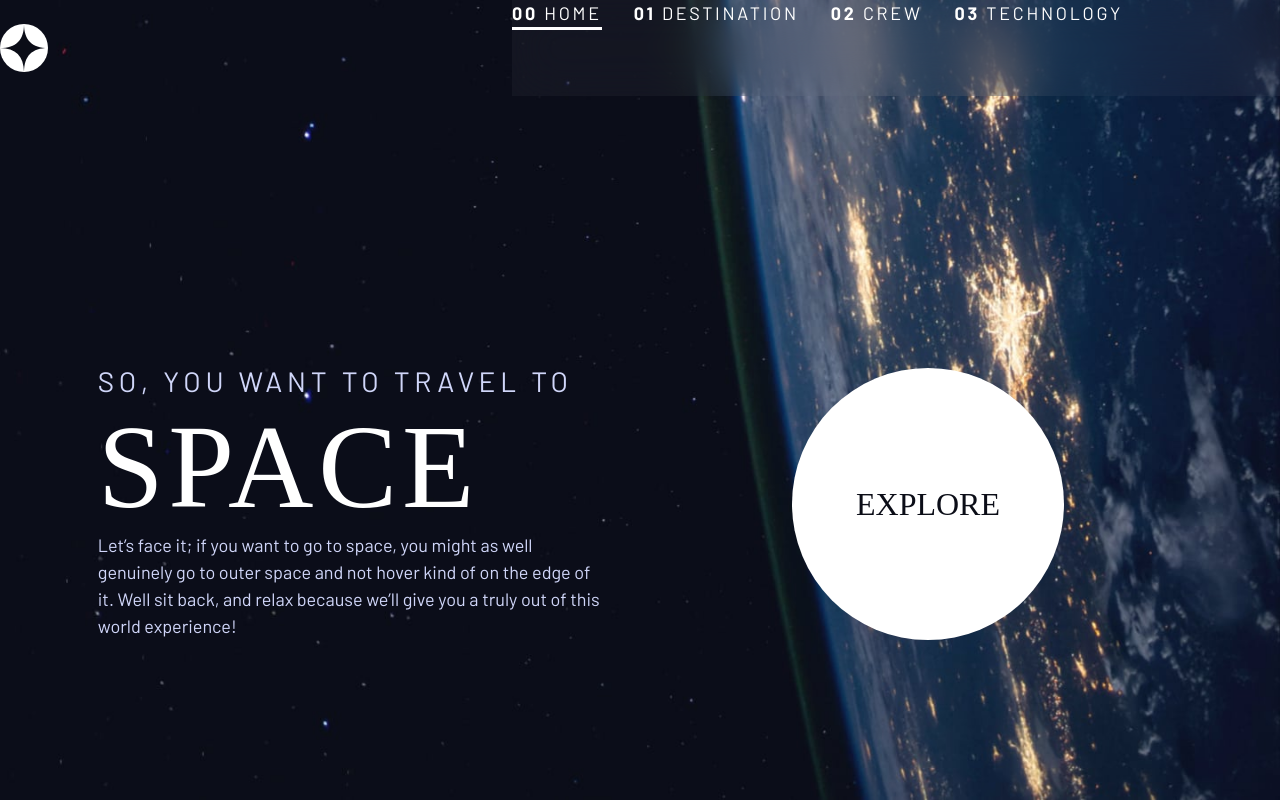
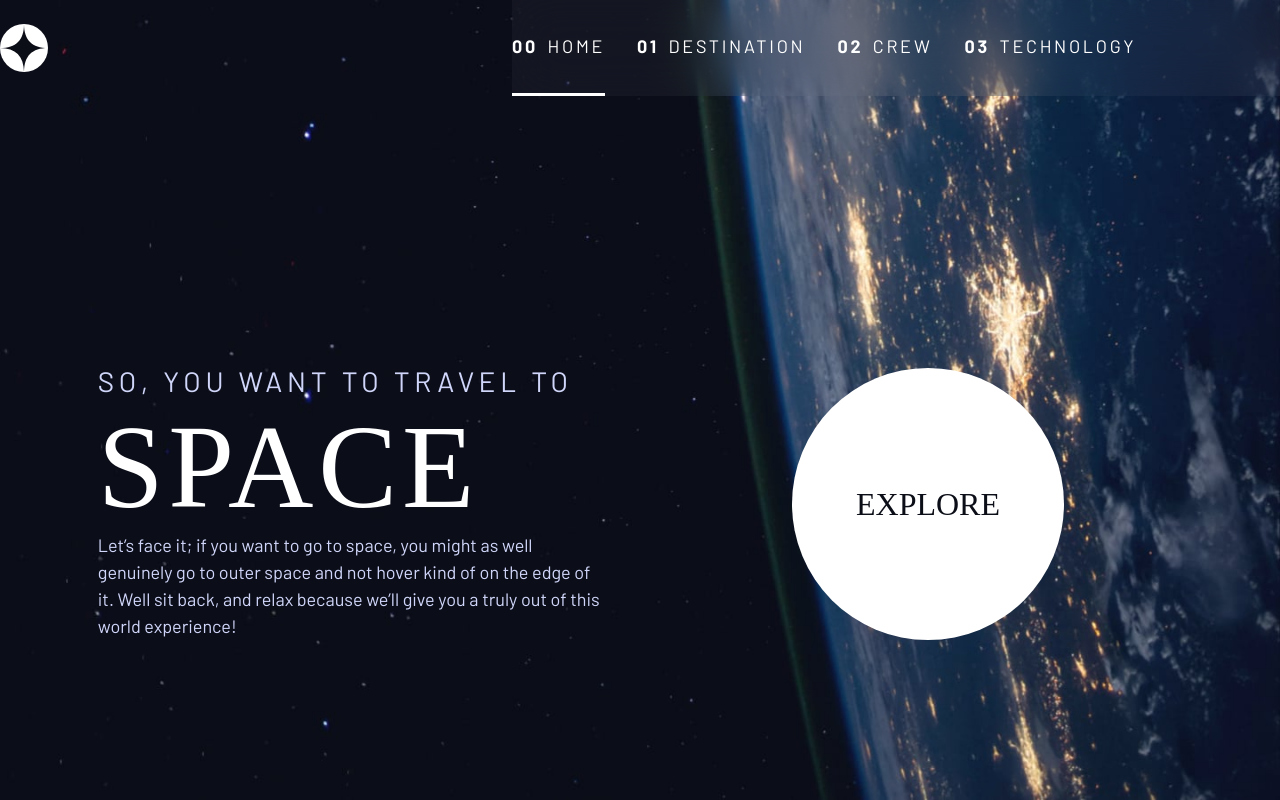
Before and after one commit to Chamara-Wijepala/space-tourism, a React (Create React App) app: page /#/ in a window 1280 px wide. Built offline with nearby package versions, Linux system fonts and the light colour scheme; a web font is replaced by a local one.

Commit message:
Position links on navbar

```diff
--- a/src/components/styles/Header.styled.ts
+++ b/src/components/styles/Header.styled.ts
@@ -45,12 +45,16 @@ export const NavContainer = styled.div<INavToggleStateProps>`
 export const Nav = styled.nav`
   display: flex;
   gap: 2rem;
+  min-height: 100%;
 
   a {
     outline: none;
     text-decoration: none;
     letter-spacing: var(--spacing-2);
     color: inherit;
+    display: flex;
+    align-items: center;
+    gap: 0.6rem;
   }
 
   a span {
```
